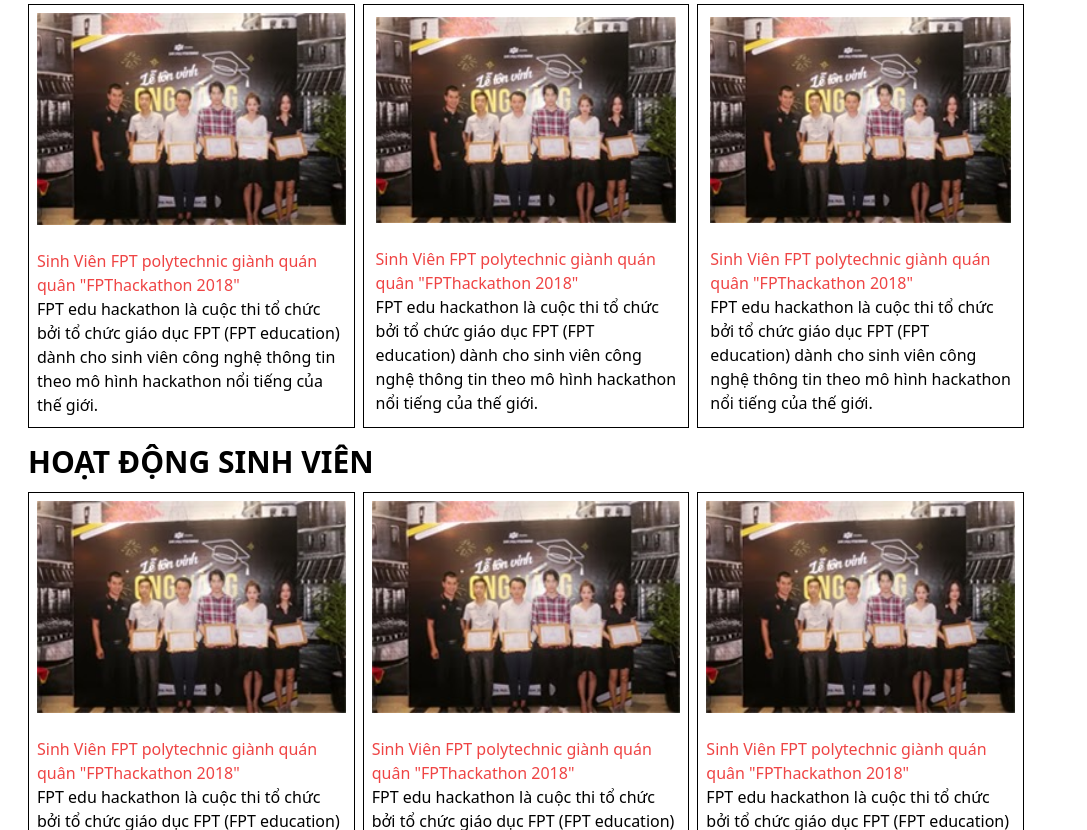
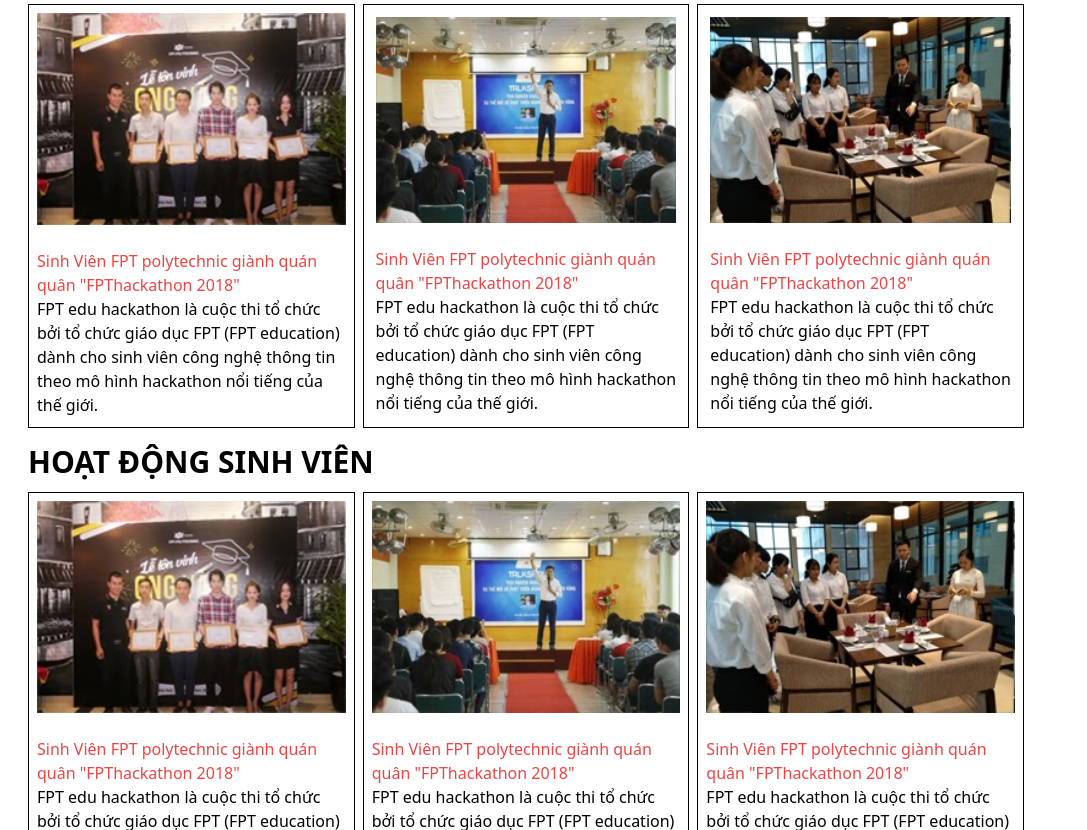
Before and after one commit to KHAINTPH16089/assignment_ecma, a website built with Vite: page assignment/index.html in a window 1280 px wide. Shown: the part 482-1312 px from the top of the page, without its empty margins (0-1087 px from the left). Built offline with nearby package versions, Linux system fonts and the light colour scheme; files whose address does not match are found by name.

Commit message:
Update index.html

```diff
--- a/assignment/index.html
+++ b/assignment/index.html
@@ -12,7 +12,7 @@
 <body>
   <div class="container max-w-screen-lg">
     <div class="bg-blue-900 h-28">
-      <img class="w-44 mx-96 pt-8" src="img/logo (1).png">
+      <img class="w-44 mx-96 pt-8" src="logo (1).png">
     </div>
     <div class="bg-orange-500 w-90 h-12 flex">
       <ul class="flex w-90 text-white">
@@ -31,24 +31,24 @@
 
     </div>
     <div id="banner">
-      <img class="w-full" src="img/banner.jpg" width="1000">
+      <img class="w-full" src="banner.jpg" width="1000">
     </div>
     <h2 class="pl-7 text-3xl font-bold mt-2">TIN TỨC HỌC TẬP</h2>
     <div class="pl-7 flex mt-2">
       <div class="tin w-2/6 border-solid border border-black p-2">
-        <img class="w-full " src="img/img1.jpg" align="center"><br>
+        <img class="w-full " src="img1.jpg" align="center"><br>
         <a class="text-red-500" href="#">Sinh Viên FPT polytechnic giành quán quân "FPThackathon 2018"</a><br>
         FPT edu hackathon là cuộc thi tổ chức bởi tổ chức giáo dục FPT (FPT education) dành cho sinh viên công nghệ
         thông tin theo mô hình hackathon nổi tiếng của thế giới.
       </div>
       <div class="tin w-2/6 border-solid border border-black p-3 ml-2">
-        <img class="w-full " src="img/img1.jpg" align="center"><br>
+        <img class="w-full " src="img2.jpg" align="center"><br>
         <a class="text-red-500" href="#">Sinh Viên FPT polytechnic giành quán quân "FPThackathon 2018"</a><br>
         FPT edu hackathon là cuộc thi tổ chức bởi tổ chức giáo dục FPT (FPT education) dành cho sinh viên công nghệ
         thông tin theo mô hình hackathon nổi tiếng của thế giới.
       </div>
       <div class="tin w-2/6 border-solid border border-black p-3 ml-2">
-        <img class="w-full " src="img/img1.jpg" align="center"><br>
+        <img class="w-full " src="img3.jpg" align="center"><br>
         <a class="text-red-500" href="#">Sinh Viên FPT polytechnic giành quán quân "FPThackathon 2018"</a><br>
         FPT edu hackathon là cuộc thi tổ chức bởi tổ chức giáo dục FPT (FPT education) dành cho sinh viên công nghệ
         thông tin theo mô hình hackathon nổi tiếng của thế giới.
@@ -58,19 +58,19 @@
     <h2 class="pl-7 text-3xl font-bold mt-4">HOẠT ĐỘNG SINH VIÊN</h2>
     <div class="pl-7 flex mt-3">
       <div class="tin w-2/6 border-solid border border-black p-2">
-        <img class="w-full " src="img/img1.jpg" align="center"><br>
+        <img class="w-full " src="img1.jpg" align="center"><br>
         <a class="text-red-500" href="#">Sinh Viên FPT polytechnic giành quán quân "FPThackathon 2018"</a><br>
         FPT edu hackathon là cuộc thi tổ chức bởi tổ chức giáo dục FPT (FPT education) dành cho sinh viên công nghệ
         thông tin theo mô hình hackathon nổi tiếng của thế giới.
       </div>
       <div class="tin w-2/6 border-solid border border-black p-2 ml-2">
-        <img class="w-full " src="img/img1.jpg" align="center"><br>
+        <img class="w-full " src="img2.jpg" align="center"><br>
         <a class="text-red-500" href="#">Sinh Viên FPT polytechnic giành quán quân "FPThackathon 2018"</a><br>
         FPT edu hackathon là cuộc thi tổ chức bởi tổ chức giáo dục FPT (FPT education) dành cho sinh viên công nghệ
         thông tin theo mô hình hackathon nổi tiếng của thế giới.
       </div>
       <div class="tin w-2/6 border-solid border border-black p-2 ml-2">
-        <img class="w-full " src="img/img1.jpg" align="center"><br>
+        <img class="w-full " src="img3.jpg" align="center"><br>
         <a class="text-red-500" href="#">Sinh Viên FPT polytechnic giành quán quân "FPThackathon 2018"</a><br>
         FPT edu hackathon là cuộc thi tổ chức bởi tổ chức giáo dục FPT (FPT education) dành cho sinh viên công nghệ
         thông tin theo mô hình hackathon nổi tiếng của thế giới.
```
